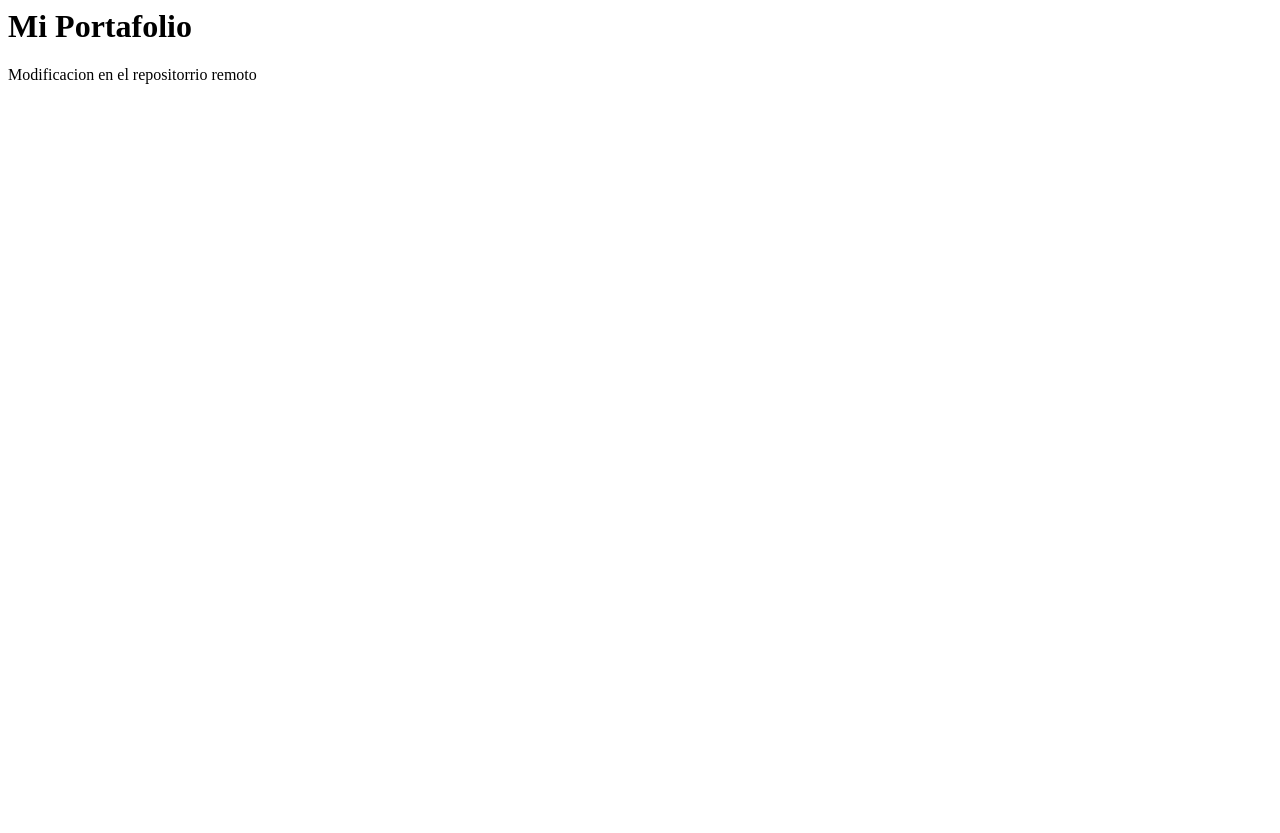
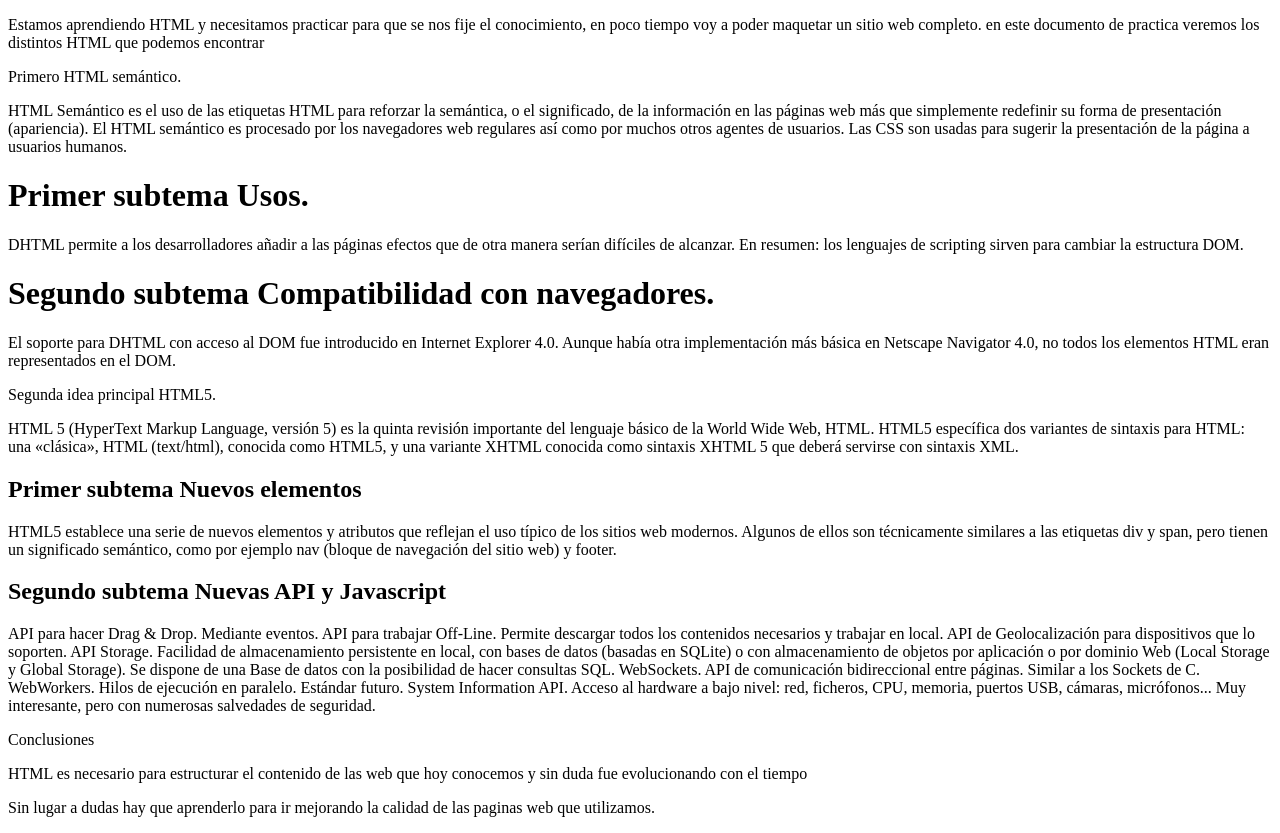
Before and after one commit to OrionBarly/Front-End, a plain HTML site: page index.html in a window 1280 px wide. Before the commit the page ends 800 px from the top, so only its background shows below. Drawn offline with Linux system fonts and the light colour scheme.

Commit message:
Pagina actualizada

```diff
--- a/index.html
+++ b/index.html
@@ -1,2 +1,34 @@
-<h1>Mi Portafolio</h1>
-<p>Modificacion en el repositorrio remoto</p>
+<!DOCTYPE html>
+<html>
+    <head>
+        <title>Título principal de la practica HTML </title>
+        <p>Estamos aprendiendo HTML y necesitamos practicar para que se nos fije el conocimiento, en poco tiempo voy a poder maquetar un sitio web completo. en este documento de practica veremos los distintos HTML que podemos encontrar </p>
+    </head>
+
+    <body>
+        <header> Primero HTML semántico. </header>
+        <p>HTML Semántico es el uso de las etiquetas HTML para reforzar la semántica, o el significado, de la información en las páginas web más que simplemente redefinir su forma de presentación (apariencia). El HTML semántico es procesado por los navegadores web regulares así como por muchos otros agentes de usuarios. Las CSS son usadas para sugerir la presentación de la página a usuarios humanos.</p>
+          <h1>Primer subtema Usos.</h1>
+            <p>DHTML permite a los desarrolladores añadir a las páginas efectos que de otra manera serían difíciles de alcanzar. En resumen: los lenguajes de scripting sirven para cambiar la estructura DOM.</p>
+            <h1>Segundo subtema Compatibilidad con navegadores. </h1>
+            <p>El soporte para DHTML con acceso al DOM fue introducido en Internet Explorer 4.0. Aunque había otra implementación más básica en Netscape Navigator 4.0, no todos los elementos HTML eran representados en el DOM.</p>
+            <header> Segunda idea principal HTML5.  </header>
+        <p>HTML 5 (HyperText Markup Language, versión 5) es la quinta revisión importante del lenguaje básico de la World Wide Web, HTML. HTML5 específica dos variantes de sintaxis para HTML: una «clásica», HTML (text/html), conocida como HTML5, y una variante XHTML conocida como sintaxis XHTML 5 que deberá servirse con sintaxis XML.</p>
+          <h2>Primer subtema Nuevos elementos </h2>
+            <p>HTML5 establece una serie de nuevos elementos y atributos que reflejan el uso típico de los sitios web modernos. Algunos de ellos son técnicamente similares a las etiquetas div y span, pero tienen un significado semántico, como por ejemplo nav (bloque de navegación del sitio web) y footer.</p>
+            <h2>Segundo subtema Nuevas API y Javascript  </h2>
+            <p>API para hacer Drag & Drop. Mediante eventos.
+        API para trabajar Off-Line. Permite descargar todos los contenidos necesarios y trabajar en local.
+        API de Geolocalización para dispositivos que lo soporten.
+        API Storage. Facilidad de almacenamiento persistente en local, con bases de datos (basadas en SQLite) o con almacenamiento de objetos por aplicación o por dominio Web (Local Storage y Global Storage). Se dispone de una Base de datos con la posibilidad de hacer consultas SQL.
+        WebSockets. API de comunicación bidireccional entre páginas. Similar a los Sockets de C.
+        WebWorkers. Hilos de ejecución en paralelo.
+        Estándar futuro. System Information API. Acceso al hardware a bajo nivel: red, ficheros, CPU, memoria, puertos USB, cámaras, micrófonos... Muy interesante, pero con numerosas salvedades de seguridad.</p>
+
+        <header> Conclusiones   </header>
+        <p>HTML es necesario para estructurar el contenido de las web que hoy conocemos y sin duda fue evolucionando con el tiempo</p>
+        <p>Sin lugar a dudas hay que aprenderlo para ir mejorando la calidad de las paginas web que utilizamos.</p>
+    </body>
+
+
+</html>
```
